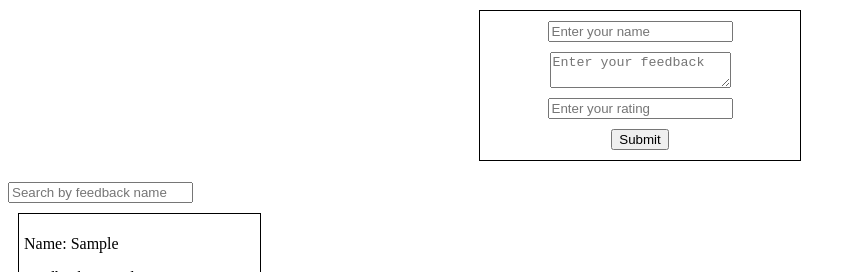
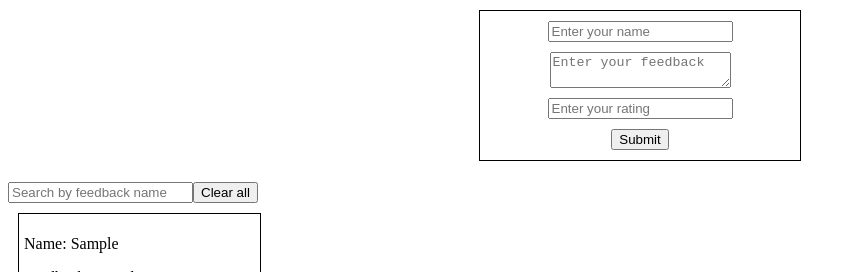
Before and after one commit to Vasanthkumar12/daily-tasks, a React (Vite) app in the folder controlled_uncontrolled_components/: page / in a window 1280 px wide. Both pictures are taken after typing "Sample", "Sample", "Sample" into the empty fields and a click on the input 639 px from the left and 139 px from the top of the page. Shown: the top 272 px of the page, without its empty margins (0-856 px from the left). Built offline with nearby package versions, Linux system fonts and the light colour scheme.

Commit message:
Done - Clear Feedback Button

```diff
--- a/controlled_uncontrolled_components/src/feedback form manager/FeedbackManager.jsx
+++ b/controlled_uncontrolled_components/src/feedback form manager/FeedbackManager.jsx
@@ -36,6 +36,10 @@ export const FeedbackManager = () => {
         setSearch(e.target.value.trim()) // Update the search term
     }
 
+    const handleClick = () => {
+        setFeedbacks([])
+    }
+
   return (
     <div>
         <form onSubmit={handleSubmit} style={{border: '1px solid', padding: '10px', display: 'flex', flexDirection: 'column', alignItems: 'center', margin: '10px auto', maxWidth: '300px'}}>
@@ -57,6 +61,7 @@ export const FeedbackManager = () => {
                     value={search}
                     onChange={handleChange}
                 />
+                <button onClick={handleClick}>Clear all</button>
             </div>
         )}
 
```
